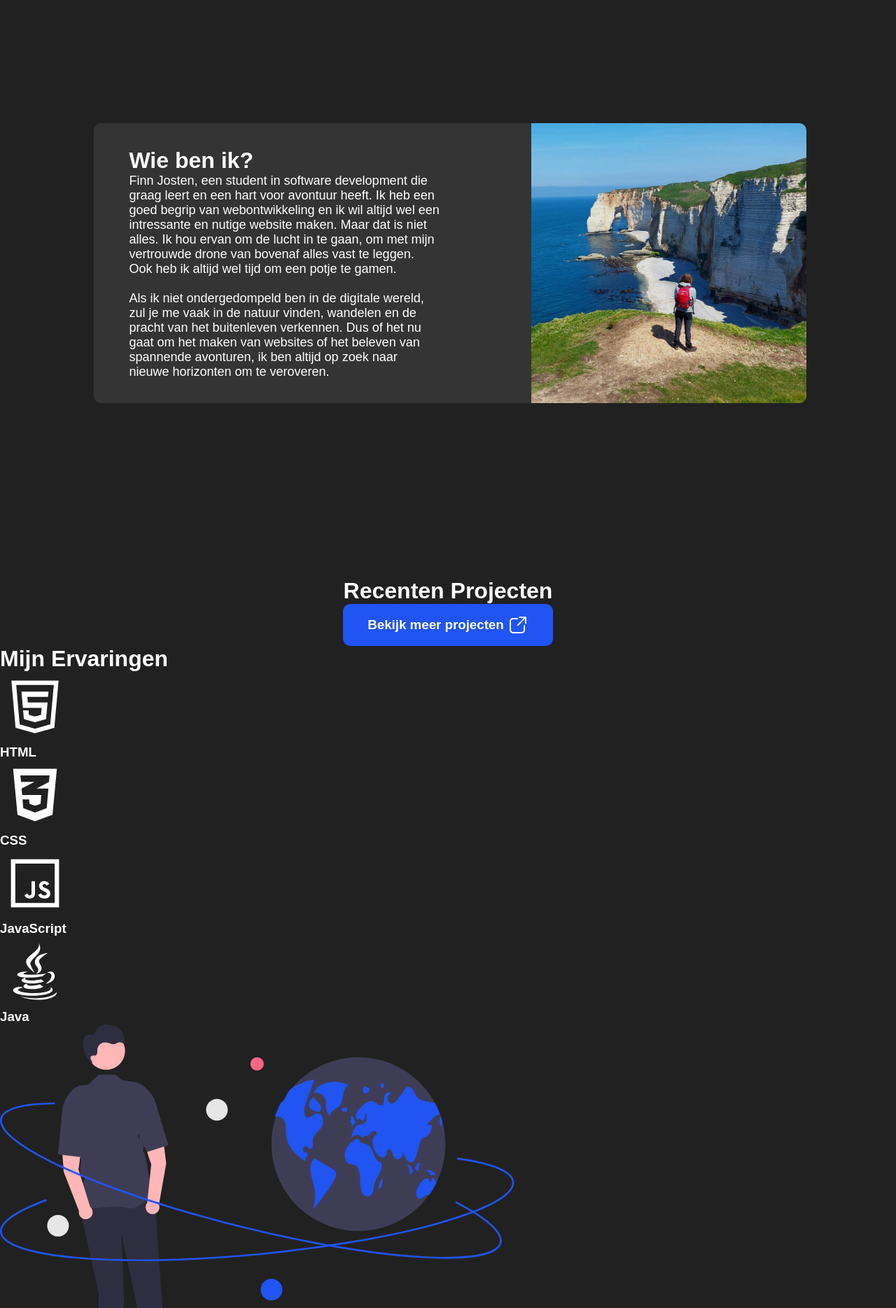
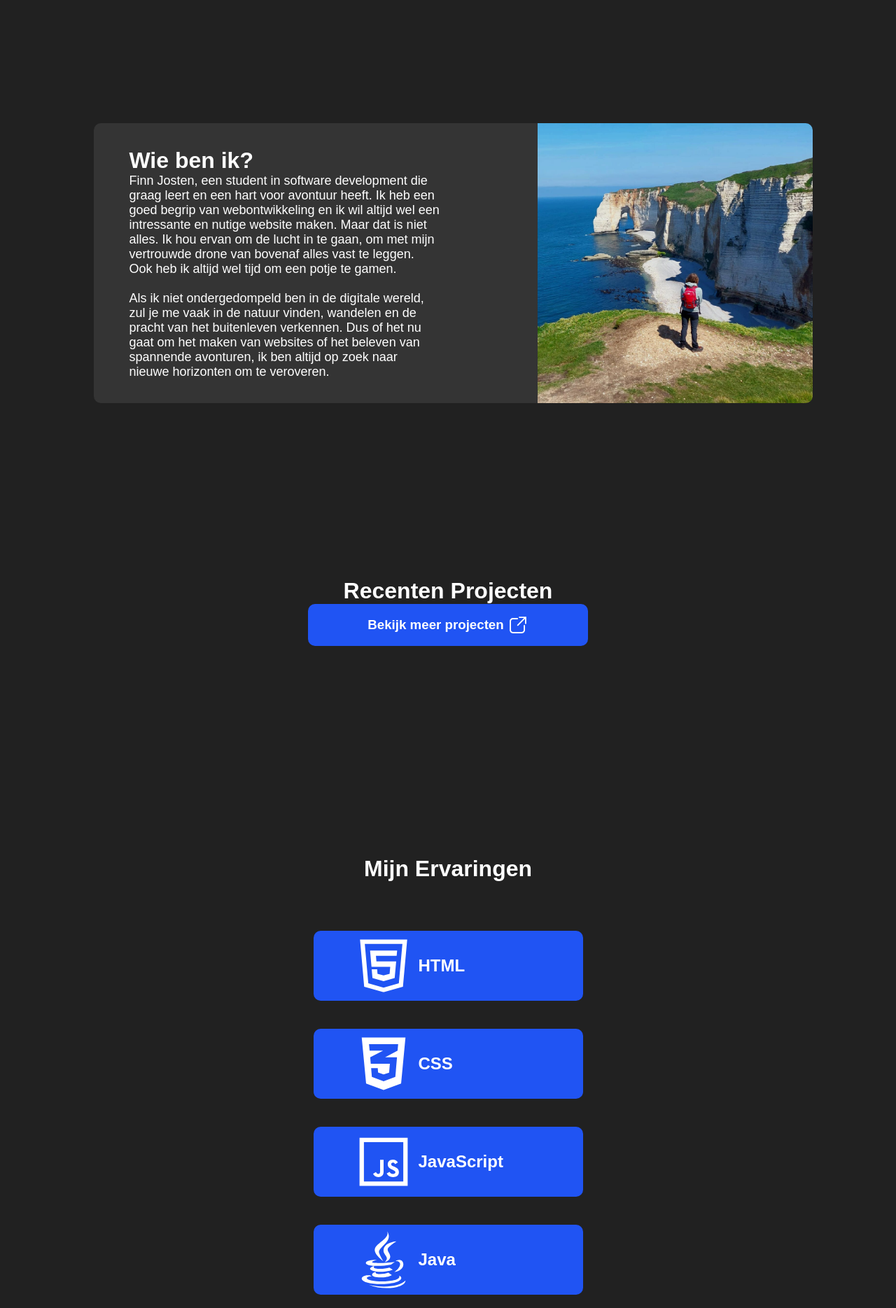
Before and after one commit to BlackSparowYT/p-portfolio, a PHP site: page / in a window 1280 px wide. Shown: the part 724-2593 px from the top of the page at 70% size. Run offline with PHP 8.4, Linux system fonts and the light colour scheme; data that the repository does not hold is empty; a stand-in replaces the project's code that opens the database connection.

Commit message:
v0.3 - Ervaringen
Block ervaringen is now done.
Next up is the footer

```diff
--- a/files/components/footer.php
+++ b/files/components/footer.php
@@ -3,40 +3,21 @@
     <?php
 
     echo '
-        <div class="flex-box-1">
+        <hr>
+        <div class="flex-box">
             <div class="block-1">
-                <a><img src="'.$path.'files/images/logo.png"></a>
+                <h3>Contact</h3>
+                <p>
+                    email: <a target="_blank" href="mailto:support@remote-reizen.nl">support@remote-reizen.nl</a>
+                    <br>
+                    Telefoon: <a target="_blank" href="tel:+31632897589">+31 6 32897589</a>
+                </p>
             </div>
             <div class="block-2">
-                <div class="block-2-1">
-                    <h3>Contact</h3>
-                    <p>
-                        email: <a target="_blank" href="mailto:support@remote-reizen.nl">support@remote-reizen.nl</a>
-                        <br>
-                        Telefoon: <a target="_blank" href="tel:+31632897589">+31 6 32897589</a>
-                    </p>
-
-                </div>
-                <div class="block-2-2">
-                    <h3>Alle Pagina&apos;s:</h3>
-                    <div class="block-2-2-1">
-                        <p><a href="'.$path.'index.php">Home</a></p>
-                        <p><a href="'.$path.'reizen/index.php">Onze Reizen</a></p>
-                        <p><a href="'.$path.'over-ons.php">Over Ons</a></p>
-                        <p><a href="'.$path.'contact.php">Contact</a></p>
-                        <?php if($loggedin == true): ?>
-                            <p><a href="'.$path.'account/login.php">Dashboard</a></p>
-                        <?php else: ?>
-                            <p><a href="'.$path.'account/login.php">Login</a></p>
-                        <?php endif; ?>
-                    </div>
-                </div>
+                <a href=""><img>blub</a>
+                <a href=""><img>blub</a>
             </div>
         </div>';
 
     ?>
-
-    <div class="block-3">
-        <h3>&#169; <script>document.write(new Date().getFullYear())</script> | Remote Reizen</h3>
-    </div>
 </footer>
--- a/files/styles.css
+++ b/files/styles.css
@@ -712,21 +712,26 @@ footer .block-2-2-1, footer .block-2-2-2 {
     margin-left: 50px;
 }
 
+.home-page .content .over-mij .text-block h1 {
+    padding-top: 20px;
+}
+
 .home-page .content .over-mij .text-block p {
     margin-left: 50px;
     font-size: large;
     width: 70%;
+    padding-bottom: 20px;
 }
 
 .home-page .content .over-mij .image-block {
     width: 40%;
     display: flex;
-    justify-content: end;
+    justify-content: start;
     min-width: 300px;
 }
 
 .home-page .content .over-mij .image-block img {
-    width: 500px;
+    width: 90%;
     height: 400px;
     margin: 0 25% 0 0;
     border-radius: 0 10px 10px 0;
@@ -789,6 +794,7 @@ footer .block-2-2-1, footer .block-2-2-2 {
 
 .home-page .content .projecten {
     padding-top: 150px;
+    padding-bottom: 150px;
     margin-left: 10%;
     width: 80%;
 }
@@ -801,7 +807,7 @@ footer .block-2-2-1, footer .block-2-2-2 {
 }
 
 .home-page .content .projecten .button-block a {
-    width: 300px;
+    width: 400px;
     background-color: var(--accent);
     text-align: center;
     padding: 15px 0;
@@ -844,7 +850,7 @@ footer .block-2-2-1, footer .block-2-2-2 {
 }
 
 .home-page .content .projecten .project-block .flex-block .php-block {
-    width: 300px;
+    width: 400px;
     margin: 2.5% 0;
     background-color: var(--secondary);
     transition: all 0.3s;
@@ -870,6 +876,84 @@ footer .block-2-2-1, footer .block-2-2-2 {
 }
 
 
+
+/** Home / Content / Ervaringen **/
+
+.home-page .content .ervaringen {
+    padding-top: 150px;
+    margin-left: 10%;
+    width: 80%;
+}
+
+.home-page .content .ervaringen h1 {
+    padding-bottom: 50px;
+    width: 100%;
+    text-align: center;
+}
+
+.home-page .content .ervaringen .flex-box {
+    width: 100%;
+    display: flex;
+    flex-wrap: wrap;
+}
+
+.home-page .content .ervaringen .text-block {
+    width: 50%;
+    min-width: 550px;
+    display: flex;
+    justify-content: center;
+    align-items: start;
+    flex-direction: column;
+}
+
+.home-page .content .ervaringen .text-block .block {
+    width: 70%;
+    background-color: var(--accent);
+    display: flex;
+    justify-content: start;
+    align-items: center;
+    flex-direction: row;
+    margin: 20px 0;
+
+    border-radius: 10px;
+}
+
+.home-page .content .ervaringen .text-block .block img {
+    margin-left: 50px;
+}
+
+.home-page .content .ervaringen .image-block {
+    width: 50%;
+    display: flex;
+    justify-content: center;
+    align-items: center;
+    flex-direction: column;
+}
+
+.home-page .content .ervaringen .image-block img {
+    width: 100%;
+}
+
+
+@media only screen and (max-width: 1375px) {
+    .home-page .content .ervaringen .flex-box {
+        width: 100%;
+        display: flex;
+        flex-wrap: wrap;
+        justify-content: center;
+        align-items: center;
+    }
+
+    .home-page .content .ervaringen .text-block {
+        width: 50%;
+        min-width: 550px;
+        display: flex;
+        justify-content: center;
+        align-items: center;
+        flex-direction: column;
+    }
+
+}
 
 
 
--- a/index.php
+++ b/index.php
@@ -124,20 +124,22 @@
                 </div>
                 <div class="ervaringen" id="ervaringen">
                     <h1>Mijn Ervaringen</h1>
-                    <div class="text-block">
-                        <div class="block"><img src="./files/images/icon-html.svg"><h3>HTML</h3></div>
-                        <div class="block"><img src="./files/images/icon-css.svg"><h3>CSS</h3></div>
-                        <div class="block"><img src="./files/images/icon-js.svg"><h3>JavaScript</h3></div>
-                        <div class="block"><img src="./files/images/icon-java.svg"><h3>Java</h3></div>
-                    </div>
-                    <div class="image-block">
-                        <?php echo '<img src="'.$path.'files/images/ervaringen.svg">' ?>
+                    <div class="flex-box">
+                        <div class="text-block">
+                            <div class="block"><img src="./files/images/icon-html.svg"><h2>HTML</h2></div>
+                            <div class="block"><img src="./files/images/icon-css.svg"><h2>CSS</h2></div>
+                            <div class="block"><img src="./files/images/icon-js.svg"><h2>JavaScript</h2></div>
+                            <div class="block"><img src="./files/images/icon-java.svg"><h2>Java</h2></div>
+                        </div>
+                        <div class="image-block">
+                            <?php echo '<img src="'.$path.'files/images/ervaringen.svg">' ?>
+                        </div>
                     </div>
                 </div>
             </div>
         </main>
 
-        <?php //include($path."files/components/footer.php") ?>
+        <?php include($path."files/components/footer.php") ?>
 
     </body>
 </html>
```
